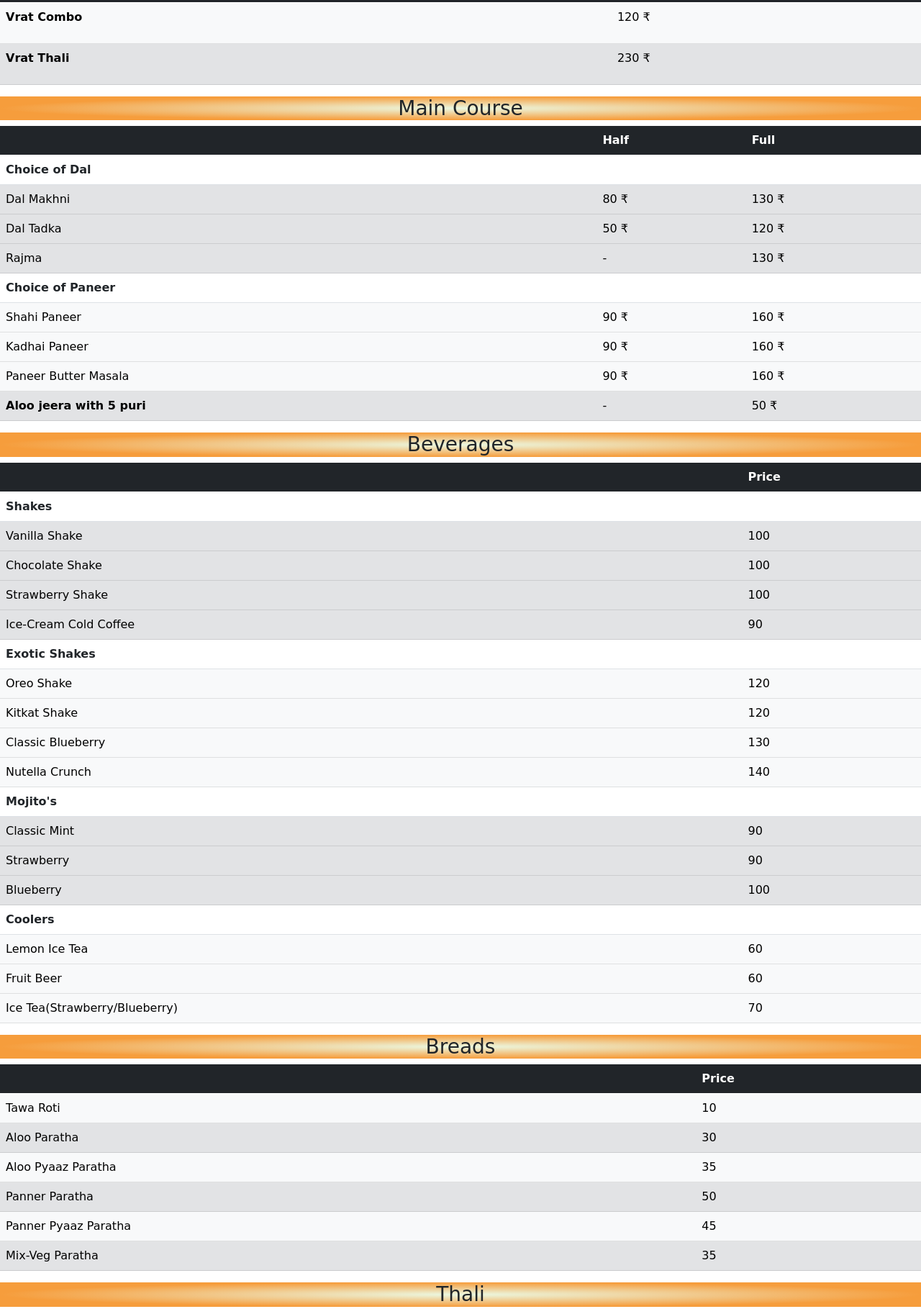
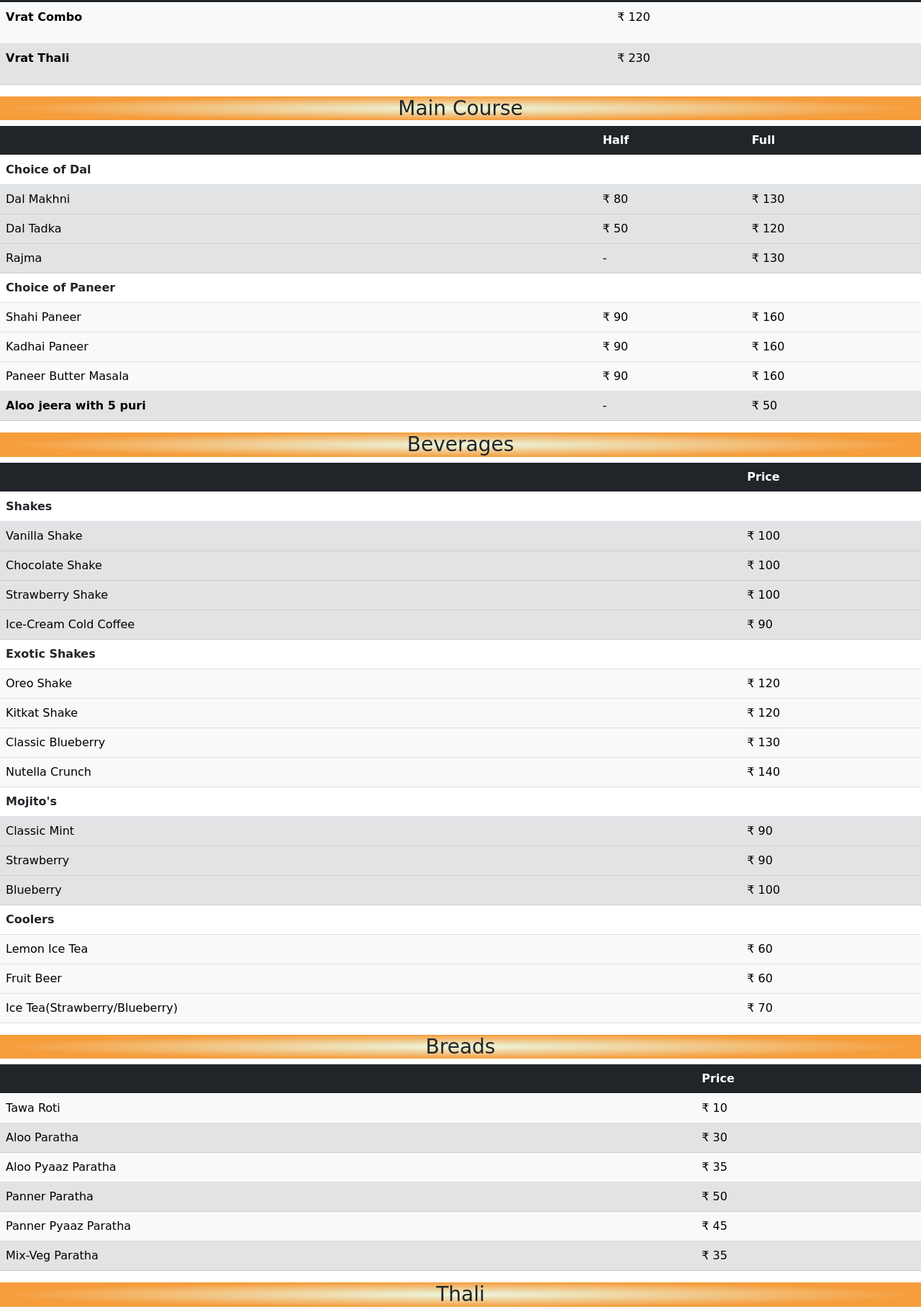
Before and after one commit to vibhorsxn/GKR, a plain HTML site: page menu.html in a window 1280 px wide. Shown: the part 181-2000 px from the top of the page at 72% size. Drawn offline with nearby package versions, Linux system fonts and the light colour scheme; a web font is replaced by a local one.

Commit message:
rupee symbol is added

```diff
--- a/menu.html
+++ b/menu.html
@@ -86,7 +86,7 @@
 
                             </table>
                             <td>
-                                120 ₹
+                                ₹ 120
                             </td>
 
                     </th>
@@ -98,7 +98,7 @@
 
                             </table>
                             <td>
-                                230 ₹
+                                ₹ 230
                             </td>
 
                     </th>
@@ -125,18 +125,18 @@
 
                             <tr class="table-secondary">
                                 <td>Dal Makhni</td>
-                                <td>80 ₹</td>
-                                <td>130 ₹</td>
+                                <td>₹ 80</td>
+                                <td>₹ 130</td>
                             </tr>
                             <tr class="table-secondary">
                                 <td>Dal Tadka</td>
-                                <td>50 ₹</td>
-                                <td>120 ₹ </td>
+                                <td>₹ 50 </td>
+                                <td>₹ 120 </td>
                             </tr>
                             <tr class="table-secondary">
                                 <td>Rajma</td>
                                 <td>-</td>
-                                <td>130 ₹</td>
+                                <td>₹ 130 </td>
                             </tr>
 
                             <tr>
@@ -145,24 +145,24 @@
 
                             <tr class="table-light">
                                 <td>Shahi Paneer</td>
-                                <td>90 ₹</td>
-                                <td>160 ₹</td>
+                                <td>₹ 90</td>
+                                <td>₹ 160</td>
                             </tr>
                             <tr class="table-light">
                                 <td>Kadhai Paneer</td>
-                                <td>90 ₹</td>
-                                <td>160 ₹ </td>
+                                <td>₹ 90 </td>
+                                <td>₹ 160 </td>
                             </tr>
                             <tr class="table-light">
                                 <td>Paneer Butter Masala</td>
-                                <td>90 ₹</td>
-                                <td>160 ₹</td>
+                                <td>₹ 90</td>
+                                <td>₹ 160</td>
 
                             </tr>
                             <tr class="table-secondary">
                                 <th>Aloo jeera with 5 puri</th>
                                 <td>-</td>
-                                <td>50 ₹</td>
+                                <td>₹ 50</td>
                             </tr>
 
                         </table>
@@ -187,68 +187,68 @@
                 </tr>
                 <tr class="table-secondary">
                     <td>Vanilla Shake</td>
-                    <td>100</td>
+                    <td>₹ 100</td>
                 </tr>
                 <tr class="table-secondary">
                     <td>Chocolate Shake</td>
-                    <td>100</td>
+                    <td>₹ 100</td>
                 </tr>
                 <tr class="table-secondary">
                     <td>Strawberry Shake</td>
-                    <td>100</td>
+                    <td>₹ 100</td>
                 </tr>
                 <tr class="table-secondary">
                     <td>Ice-Cream Cold Coffee</td>
-                    <td>90</td>
+                    <td>₹ 90</td>
                 </tr>
                 <tr>
                     <th colspan="2">Exotic Shakes</th>
                 </tr>
                 <tr class="table-light">
                     <td>Oreo Shake</td>
-                    <td>120</td>
+                    <td>₹ 120</td>
                 </tr>
                 <tr class="table-light">
                     <td>Kitkat Shake</td>
-                    <td>120</td>
+                    <td>₹ 120</td>
                 </tr>
                 <tr class="table-light">
                     <td>Classic Blueberry</td>
-                    <td>130</td>
+                    <td>₹ 130</td>
                 </tr>
                 <tr class="table-light">
                     <td>Nutella Crunch</td>
-                    <td>140</td>
+                    <td>₹ 140</td>
                 </tr>
                 <tr>
                     <th colspan="2">Mojito's</th>
                 </tr>
                 <tr class="table-secondary">
                     <td>Classic Mint</td>
-                    <td>90</td>
+                    <td>₹ 90</td>
                 </tr>
                 <tr class="table-secondary">
                     <td>Strawberry</td>
-                    <td>90</td>
+                    <td>₹ 90</td>
                 </tr>
                 <tr class="table-secondary">
                     <td>Blueberry</td>
-                    <td>100</td>
+                    <td>₹ 100</td>
                 </tr>
                 <tr>
                     <th colspan="2">Coolers</th>
                 </tr>
                 <tr class="table-light">
                     <td>Lemon Ice Tea</td>
-                    <td>60</td>
+                    <td>₹ 60</td>
                 </tr>
                 <tr class="table-light">
                     <td>Fruit Beer</td>
-                    <td>60</td>
+                    <td>₹ 60</td>
                 </tr>
                 <tr class="table-light">
                     <td>Ice Tea(Strawberry/Blueberry)</td>
-                    <td>70</td>
+                    <td>₹ 70</td>
                 </tr>
             </tbody>
         </table>
@@ -267,28 +267,28 @@
             <tbody>
                 <tr class="table-light">
                     <td>Tawa Roti</td>
-                    <td>10</td>
+                    <td>₹ 10</td>
 
                 </tr>
                 <tr class="table-secondary">
                     <td>Aloo Paratha</td>
-                    <td>30</td>
+                    <td>₹ 30</td>
                 </tr>
                 <tr class="table-light">
                     <td>Aloo Pyaaz Paratha</td>
-                    <td>35</td>
+                    <td>₹ 35</td>
                 </tr>
                 <tr class="table-secondary">
                     <td>Panner Paratha</td>
-                    <td>50</td>
+                    <td>₹ 50</td>
                 </tr>
                 <tr class="table-light">
                     <td>Panner Pyaaz Paratha</td>
-                    <td>45</td>
+                    <td>₹ 45</td>
                 </tr>
                 <tr class="table-secondary">
                     <td>Mix-Veg Paratha</td>
-                    <td>35</td>
+                    <td>₹ 35</td>
                 </tr>
             </tbody>
         </table>
@@ -315,7 +315,7 @@
                             </tr>
                         </table>
                     </th>
-                    <td> 130 ₹</td>
+                    <td>₹ 130 </td>
                 </tr>
                 <tr class="table-light">
                     <th scope="row">Ghar ki Special Thali
@@ -330,7 +330,7 @@
                             </tr>
                         </table>
                     </th>
-                    <td> 180/190 ₹</td>
+                    <td>₹ 180/190</td>
                 </tr>
                 <tr class=" table-secondary">
                     <th scope="row">Add Ons
@@ -343,7 +343,7 @@
                             </tr>
                         </table>
                     </th>
-                    <td>20 ₹</td>
+                    <td>₹ 20</td>
                 </tr>
             </tbody>
         </table>
@@ -363,17 +363,17 @@
             <tbody>
                 <tr class="table-secondary">
                     <td>Plain rice</td>
-                    <td>50 ₹</td>
-                    <td> 80 ₹</td>
+                    <td>₹ 50</td>
+                    <td>₹ 80</td>
 
                 </tr>
                 <tr class="table-light">
                     <td>Jeera rice</td>
                     <td>
-                        60 ₹
+                        ₹ 60
                     </td>
                     <td>
-                        90 ₹
+                        ₹ 90
                     </td>
                 </tr>
                 <tr class="table-secondary">
@@ -382,7 +382,7 @@
                     <td>
                         -
                     </td>
-                    <td> 120 ₹</td>
+                    <td>₹ 120 </td>
                 </tr>
             </tbody>
         </table>
@@ -404,26 +404,26 @@
                 </tr>
                 <tr class="table-secondary">
                     <td>Aloo Jeers</td>
-                    <td>90</td>
+                    <td>₹ 90</td>
                 </tr>
                 <tr class="table-secondary">
                     <td>Mix Veg</td>
-                    <td>100</td>
+                    <td>₹ 100</td>
                 </tr>
                 <tr>
                     <th colspan="2">Raita</th>
                 </tr>
                 <tr class="table-light">
                     <td>Boondi Raita</td>
-                    <td>80</td>
+                    <td>₹ 80</td>
                 </tr>
                 <tr class="table-light">
                     <td>Mix Veg Raita</td>
-                    <td>90</td>
+                    <td>₹ 90</td>
                 </tr>
                 <tr class="table-light">
                     <td>Pineapple Raita</td>
-                    <td>100</td>
+                    <td>₹ 100</td>
                 </tr>
 
             </tbody>
@@ -444,15 +444,15 @@
             <tbody>
                 <tr class="table-light">
                     <td>Fried rice</td>
-                    <td>130</td>
+                    <td>₹ 130</td>
                 </tr>
                 <tr class="table-secondary">
                     <td>Gravy Manchurian</td>
-                    <td>150</td>
+                    <td>₹ 150</td>
                 </tr>
                 <tr class="table-light">
                     <td>Dry Manchurian</td>
-                    <td>130</td>
+                    <td>₹ 130</td>
                 </tr>
             </tbody>
         </table>
```
